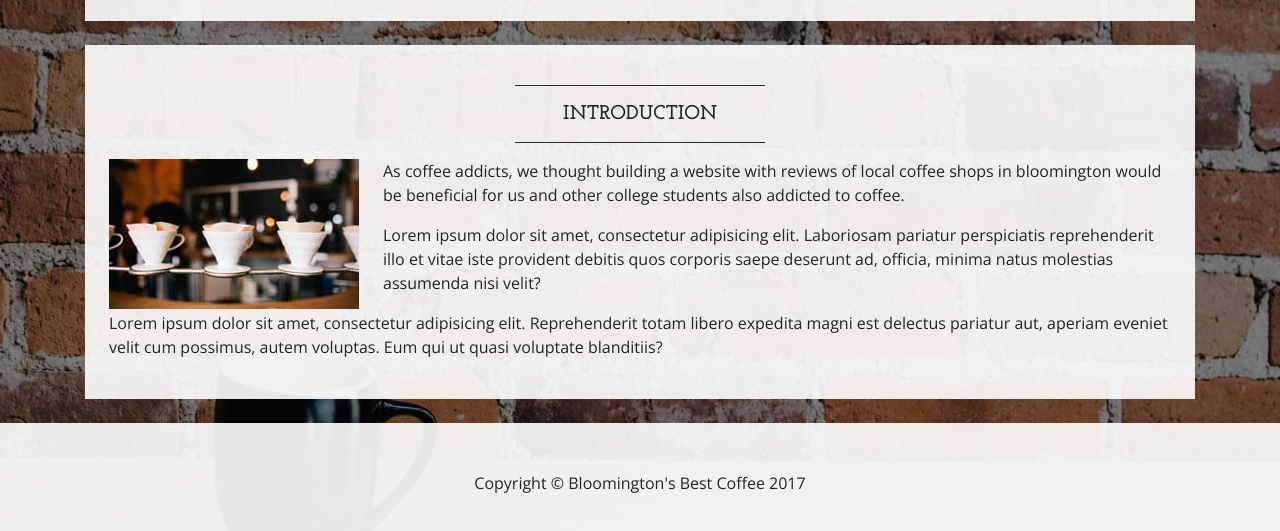
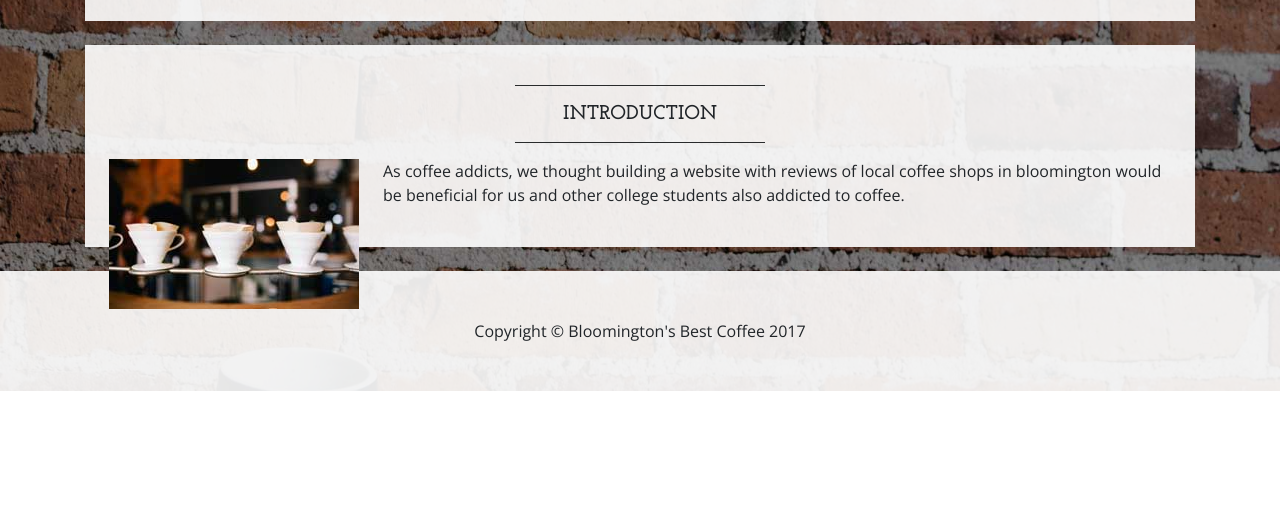
Before and after one commit to amgrady/Coffeeshops, a website: page index.html in a window 1280 px wide. Shown: the part 1019-1550 px from the top of the page. After the commit the page ends 1410 px from the top, so only its background shows below. Drawn offline with nearby package versions, Linux system fonts and the light colour scheme.

Commit message:
WE ARE AWESOME

```diff
--- a/index.html
+++ b/index.html
@@ -106,8 +106,6 @@
         <hr class="divider">
         <img class="img-fluid float-left mr-4 d-none d-lg-block" src="img/intro-pic.jpg" alt="">
         <p>As coffee addicts, we thought building a website with reviews of local coffee shops in bloomington would be beneficial for us and other college students also addicted to coffee. </p>
-        <p>Lorem ipsum dolor sit amet, consectetur adipisicing elit. Laboriosam pariatur perspiciatis reprehenderit illo et vitae iste provident debitis quos corporis saepe deserunt ad, officia, minima natus molestias assumenda nisi velit?</p>
-        <p>Lorem ipsum dolor sit amet, consectetur adipisicing elit. Reprehenderit totam libero expedita magni est delectus pariatur aut, aperiam eveniet velit cum possimus, autem voluptas. Eum qui ut quasi voluptate blanditiis?</p>
       </div>
 
 
```
